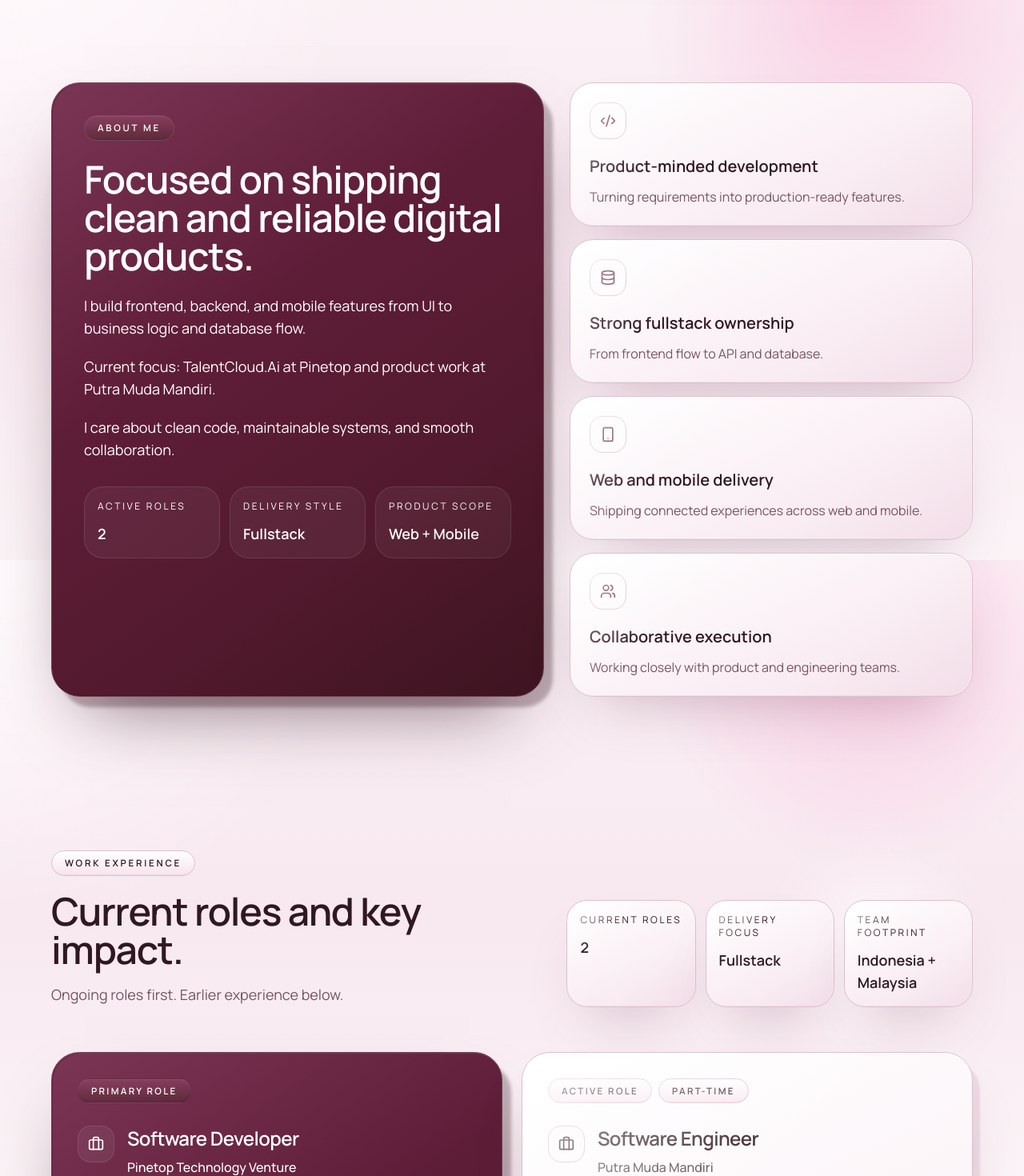
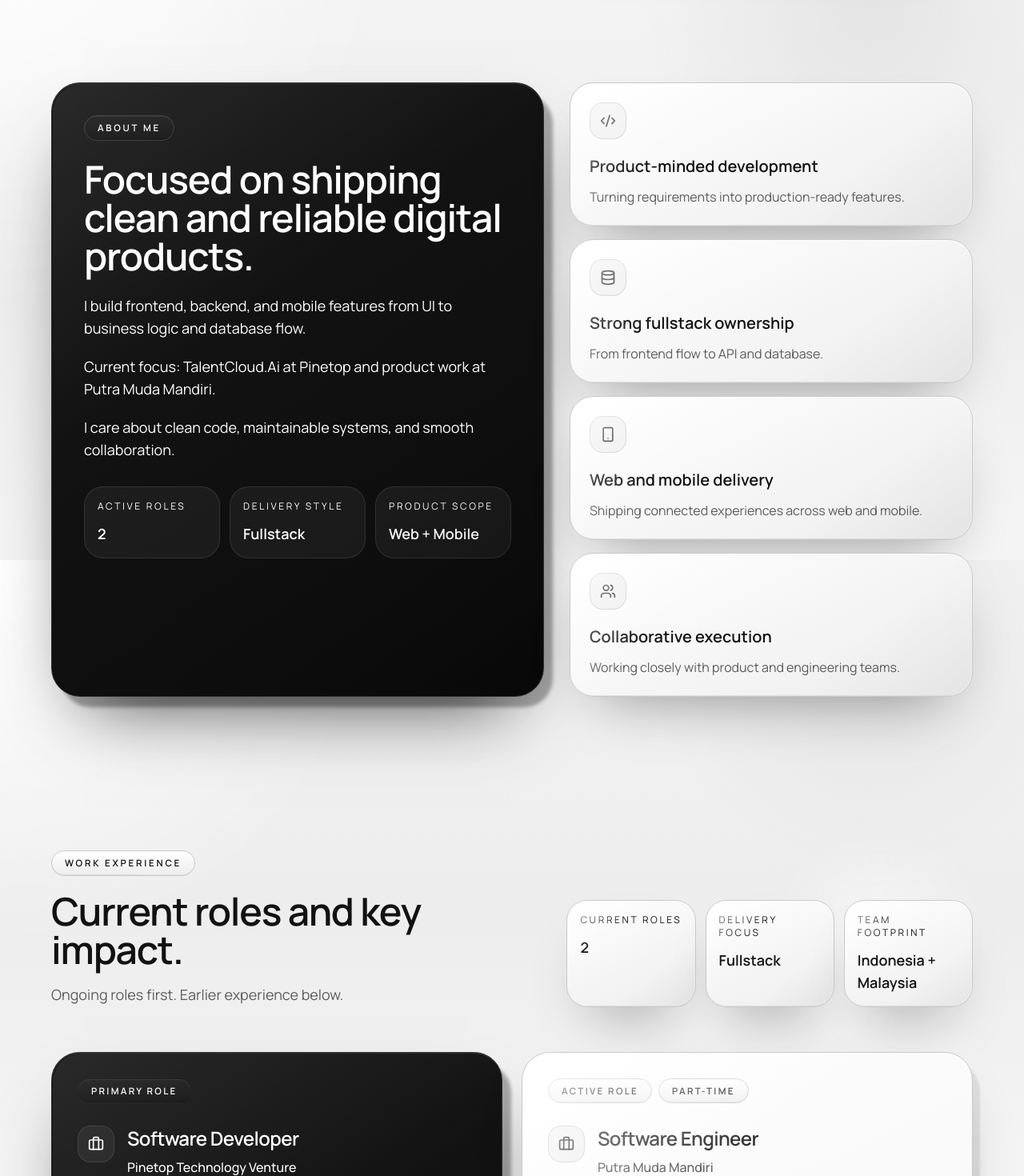
Before and after one commit to ndraoo/portofolio-indra-v3, a React (Vite) app: page / in a window 1280 px wide. Shown: the part 900-2370 px from the top of the page at 80% size. Built offline with nearby package versions, Linux system fonts and the light colour scheme; the HTML template or start-up script is replaced by a standard one.

Commit message:
Revert "feat: update styles and colors across portfolio components for improved aesthetics and consistency"
This reverts commit 2914995f3fb86767b76b746a315d75db855db6e2.

```diff
--- a/src/components/About.tsx
+++ b/src/components/About.tsx
@@ -72,7 +72,7 @@ const About = () => {
               key={title}
               className="panel-3d rounded-[1.85rem] p-6 transition-all duration-300 hover:-translate-y-1"
             >
-              <div className="inline-flex rounded-2xl border border-primary/12 bg-accent/12 p-3 text-primary">
+              <div className="inline-flex rounded-2xl border border-black/8 bg-black/5 p-3 text-foreground">
                 <Icon className="h-5 w-5" />
               </div>
               <h3 className="mt-5 text-xl font-semibold text-foreground">{title}</h3>
--- a/src/components/Contact.tsx
+++ b/src/components/Contact.tsx
@@ -4,7 +4,7 @@ import { ArrowUpRight, Download, Github, Linkedin } from "lucide-react";
 const Contact = () => {
   return (
     <footer id="contact" className="relative overflow-hidden px-6 py-20">
-      <div className="absolute inset-x-0 top-0 -z-10 h-64 bg-[radial-gradient(circle_at_20%_0%,hsl(0_0%_100%/.5),transparent_30%),radial-gradient(circle_at_90%_20%,hsl(331_74%_63%/.2),transparent_24%)]" />
+      <div className="absolute inset-x-0 top-0 -z-10 h-64 bg-[radial-gradient(circle_at_20%_0%,hsl(0_0%_100%/.46),transparent_30%),radial-gradient(circle_at_90%_20%,hsl(0_0%_0%/.08),transparent_24%)]" />
 
       <div className="mx-auto max-w-6xl">
         <div className="panel-3d-dark stack-offset-dark rounded-[2.4rem] p-8 text-white md:p-10">
--- a/src/components/Projects.tsx
+++ b/src/components/Projects.tsx
@@ -63,7 +63,7 @@ const Projects = () => {
 
   return (
     <section id="projects" className="relative overflow-hidden px-6 py-24">
-      <div className="absolute inset-x-0 top-0 -z-10 h-64 bg-[radial-gradient(circle_at_15%_0%,hsl(0_0%_100%/.58),transparent_34%),radial-gradient(circle_at_88%_15%,hsl(331_74%_63%/.18),transparent_24%)]" />
+      <div className="absolute inset-x-0 top-0 -z-10 h-64 bg-[radial-gradient(circle_at_15%_0%,hsl(0_0%_100%/.5),transparent_34%),radial-gradient(circle_at_88%_15%,hsl(0_0%_0%/.08),transparent_24%)]" />
 
       <div className="mx-auto max-w-6xl">
         <div className="mb-14 max-w-3xl">
--- a/src/components/Skills.tsx
+++ b/src/components/Skills.tsx
@@ -31,7 +31,7 @@ const skillGroups = [
 const Skills = () => {
   return (
     <section className="relative overflow-hidden px-6 py-24">
-      <div className="absolute inset-x-0 top-0 -z-10 h-72 bg-[radial-gradient(circle_at_80%_0%,hsl(331_74%_63%/.18),transparent_28%),radial-gradient(circle_at_12%_20%,hsl(0_0%_100%/.45),transparent_36%)]" />
+      <div className="absolute inset-x-0 top-0 -z-10 h-72 bg-[radial-gradient(circle_at_80%_0%,hsl(0_0%_0%/.08),transparent_28%),radial-gradient(circle_at_12%_20%,hsl(0_0%_100%/.45),transparent_36%)]" />
 
       <div className="mx-auto grid max-w-6xl gap-8 lg:grid-cols-[0.9fr_1.1fr]">
         <div className="panel-3d-dark stack-offset-dark rounded-[2.25rem] p-8 text-white xl:p-10">
@@ -68,7 +68,7 @@ const Skills = () => {
               key={title}
               className="panel-3d rounded-[1.85rem] p-6 transition-all duration-300 hover:-translate-y-1"
             >
-              <div className="inline-flex rounded-2xl border border-primary/12 bg-accent/12 p-3 text-primary">
+              <div className="inline-flex rounded-2xl border border-black/8 bg-black/5 p-3 text-foreground">
                 <Icon className="h-5 w-5" />
               </div>
 
--- a/src/components/WorkExperience.tsx
+++ b/src/components/WorkExperience.tsx
@@ -142,7 +142,7 @@ const ExperienceCard = ({ exp, index }: { exp: Experience; index: number }) => {
         <div
           className={cn(
             "rounded-2xl p-3",
-            dark ? "border border-white/10 bg-white/[0.06]" : "border border-primary/12 bg-accent/12"
+            dark ? "border border-white/10 bg-white/[0.06]" : "border border-black/8 bg-black/5"
           )}
         >
           <Briefcase className="h-5 w-5" />
@@ -180,7 +180,7 @@ const ExperienceCard = ({ exp, index }: { exp: Experience; index: number }) => {
       <div
         className={cn(
           "mt-7 rounded-[1.7rem] border p-5",
-          dark ? "border-white/10 bg-white/[0.05]" : "border-primary/12 bg-accent/[0.08]"
+          dark ? "border-white/10 bg-white/[0.05]" : "border-black/8 bg-black/[0.025]"
         )}
       >
         <div className={cn("flex items-center gap-2 text-sm uppercase tracking-[0.22em]", dark ? "text-white/46" : "text-foreground/52")}>
@@ -198,7 +198,7 @@ const ExperienceCard = ({ exp, index }: { exp: Experience; index: number }) => {
             key={item}
             className={cn(
               "flex items-start gap-3 rounded-[1.4rem] border p-4",
-              dark ? "border-white/10 bg-white/[0.04]" : "border-primary/12 bg-card/75"
+              dark ? "border-white/10 bg-white/[0.04]" : "border-black/8 bg-white/70"
             )}
           >
             <CheckCircle2 className={cn("mt-0.5 h-5 w-5 flex-shrink-0", dark ? "text-white" : "text-foreground")} />
@@ -263,8 +263,8 @@ const WorkExperience = () => {
 
   return (
     <section id="experience" className="relative overflow-hidden px-6 py-24">
-      <div className="absolute left-[10%] top-20 -z-10 h-52 w-52 rounded-full bg-accent/18 blur-3xl" />
-      <div className="absolute right-[8%] top-32 -z-10 h-40 w-40 rounded-[2rem] border border-primary/12 bg-card/55 blur-2xl" />
+      <div className="absolute left-[10%] top-20 -z-10 h-52 w-52 rounded-full bg-black/6 blur-3xl" />
+      <div className="absolute right-[8%] top-32 -z-10 h-40 w-40 rounded-[2rem] border border-black/6 bg-white/45 blur-2xl" />
 
       <div className="mx-auto max-w-6xl">
         <div className="mb-14 grid gap-6 lg:grid-cols-[1.1fr_0.9fr] lg:items-end">
--- a/src/index.css
+++ b/src/index.css
@@ -10,43 +10,43 @@ All colors MUST be HSL.
 
 @layer base {
   :root {
-    --background: 334 45% 97%;
-    --foreground: 336 34% 14%;
+    --background: 0 0% 96%;
+    --foreground: 0 0% 7%;
 
     --card: 0 0% 100%;
-    --card-foreground: 336 34% 14%;
+    --card-foreground: 0 0% 7%;
 
     --popover: 0 0% 100%;
-    --popover-foreground: 336 34% 14%;
+    --popover-foreground: 0 0% 7%;
 
-    --primary: 334 52% 24%;
+    --primary: 0 0% 6%;
     --primary-foreground: 0 0% 98%;
 
-    --secondary: 333 40% 92%;
-    --secondary-foreground: 336 34% 14%;
+    --secondary: 0 0% 91%;
+    --secondary-foreground: 0 0% 7%;
 
-    --muted: 333 27% 89%;
-    --muted-foreground: 337 18% 40%;
+    --muted: 0 0% 88%;
+    --muted-foreground: 0 0% 36%;
 
-    --accent: 331 74% 63%;
-    --accent-foreground: 0 0% 100%;
+    --accent: 0 0% 18%;
+    --accent-foreground: 0 0% 98%;
 
-    --destructive: 354 63% 45%;
+    --destructive: 0 0% 20%;
     --destructive-foreground: 0 0% 98%;
 
-    --border: 334 28% 81%;
-    --input: 334 28% 81%;
-    --ring: 331 74% 63%;
+    --border: 0 0% 79%;
+    --input: 0 0% 79%;
+    --ring: 0 0% 34%;
 
     --radius: 0.75rem;
 
-    --gradient-primary: linear-gradient(145deg, hsl(333 53% 28%) 0%, hsl(343 52% 18%) 100%);
-    --gradient-subtle: linear-gradient(180deg, hsl(334 45% 97%) 0%, hsl(330 50% 94%) 100%);
-    --gradient-card: linear-gradient(155deg, hsl(0 0% 100%) 0%, hsl(330 52% 93%) 100%);
+    --gradient-primary: linear-gradient(145deg, hsl(0 0% 9%) 0%, hsl(0 0% 4%) 100%);
+    --gradient-subtle: linear-gradient(180deg, hsl(0 0% 97%) 0%, hsl(0 0% 94%) 100%);
+    --gradient-card: linear-gradient(155deg, hsl(0 0% 100%) 0%, hsl(0 0% 93%) 100%);
 
-    --shadow-soft: 0 1px 0 hsl(0 0% 100% / 0.95) inset, 0 -1px 0 hsl(335 24% 46% / 0.06) inset, 0 28px 50px -34px hsl(331 38% 30% / 0.28);
-    --shadow-medium: 0 1px 0 hsl(0 0% 100% / 0.95) inset, 0 -1px 0 hsl(335 24% 46% / 0.08) inset, 0 36px 74px -36px hsl(331 38% 30% / 0.34);
-    --shadow-strong: 0 1px 0 hsl(0 0% 100% / 0.12) inset, 0 -1px 0 hsl(340 46% 10% / 0.35) inset, 0 46px 90px -42px hsl(338 52% 14% / 0.68);
+    --shadow-soft: 0 1px 0 hsl(0 0% 100% / 0.95) inset, 0 -1px 0 hsl(0 0% 0% / 0.05) inset, 0 28px 50px -34px hsl(0 0% 0% / 0.36);
+    --shadow-medium: 0 1px 0 hsl(0 0% 100% / 0.95) inset, 0 -1px 0 hsl(0 0% 0% / 0.08) inset, 0 36px 74px -36px hsl(0 0% 0% / 0.42);
+    --shadow-strong: 0 1px 0 hsl(0 0% 100% / 0.12) inset, 0 -1px 0 hsl(0 0% 0% / 0.35) inset, 0 46px 90px -42px hsl(0 0% 0% / 0.78);
 
     /* Transitions */
     --transition-smooth: all 0.3s cubic-bezier(0.4, 0, 0.2, 1);
@@ -54,15 +54,15 @@ All colors MUST be HSL.
 
     --sidebar-background: 0 0% 98%;
 
-    --sidebar-foreground: 336 22% 26%;
+    --sidebar-foreground: 0 0% 26%;
 
-    --sidebar-primary: 334 52% 24%;
+    --sidebar-primary: 0 0% 10%;
 
     --sidebar-primary-foreground: 0 0% 98%;
 
-    --sidebar-accent: 333 40% 95%;
+    --sidebar-accent: 0 0% 95.9%;
 
-    --sidebar-accent-foreground: 336 34% 14%;
+    --sidebar-accent-foreground: 0 0% 10%;
 
     --sidebar-border: 220 13% 91%;
 
@@ -70,44 +70,44 @@ All colors MUST be HSL.
   }
 
   .dark {
-    --background: 336 28% 8%;
+    --background: 0 0% 5%;
     --foreground: 0 0% 98%;
 
-    --card: 336 24% 10%;
+    --card: 0 0% 8%;
     --card-foreground: 0 0% 98%;
 
-    --popover: 336 28% 8%;
+    --popover: 0 0% 5%;
     --popover-foreground: 0 0% 98%;
 
-    --primary: 331 72% 71%;
-    --primary-foreground: 336 28% 8%;
+    --primary: 0 0% 98%;
+    --primary-foreground: 0 0% 5%;
 
-    --secondary: 335 22% 14%;
+    --secondary: 0 0% 12%;
     --secondary-foreground: 0 0% 98%;
 
-    --muted: 335 18% 16%;
+    --muted: 0 0% 14%;
     --muted-foreground: 0 0% 60%;
 
-    --accent: 331 72% 71%;
-    --accent-foreground: 336 28% 8%;
+    --accent: 0 0% 86%;
+    --accent-foreground: 0 0% 5%;
 
     --destructive: 0 0% 80%;
     --destructive-foreground: 0 0% 5%;
 
-    --border: 335 16% 22%;
-    --input: 335 16% 22%;
-    --ring: 331 72% 71%;
+    --border: 0 0% 18%;
+    --input: 0 0% 18%;
+    --ring: 0 0% 80%;
 
-    --gradient-primary: linear-gradient(145deg, hsl(330 66% 76%) 0%, hsl(337 59% 64%) 100%);
-    --gradient-subtle: linear-gradient(180deg, hsl(336 28% 8%) 0%, hsl(336 20% 11%) 100%);
-    --gradient-card: linear-gradient(145deg, hsl(336 24% 10%) 0%, hsl(336 20% 14%) 100%);
-    --sidebar-background: 336 24% 10%;
-    --sidebar-foreground: 0 0% 95.9%;
-    --sidebar-primary: 331 72% 71%;
+    --gradient-primary: linear-gradient(145deg, hsl(0 0% 100%) 0%, hsl(0 0% 84%) 100%);
+    --gradient-subtle: linear-gradient(180deg, hsl(0 0% 5%) 0%, hsl(0 0% 8%) 100%);
+    --gradient-card: linear-gradient(145deg, hsl(0 0% 8%) 0%, hsl(0 0% 12%) 100%);
+    --sidebar-background: 240 5.9% 10%;
+    --sidebar-foreground: 240 4.8% 95.9%;
+    --sidebar-primary: 224.3 76.3% 48%;
     --sidebar-primary-foreground: 0 0% 100%;
-    --sidebar-accent: 336 18% 16%;
-    --sidebar-accent-foreground: 0 0% 95.9%;
-    --sidebar-border: 336 18% 16%;
+    --sidebar-accent: 240 3.7% 15.9%;
+    --sidebar-accent-foreground: 240 4.8% 95.9%;
+    --sidebar-border: 240 3.7% 15.9%;
     --sidebar-ring: 217.2 91.2% 59.8%;
   }
 }
@@ -121,9 +121,9 @@ All colors MUST be HSL.
     @apply bg-background text-foreground antialiased;
     min-height: 100vh;
     background-image:
-      radial-gradient(circle at top left, hsl(327 100% 99% / 0.96), transparent 30%),
-      radial-gradient(circle at 85% 12%, hsl(330 86% 81% / 0.45), transparent 22%),
-      linear-gradient(180deg, hsl(var(--background)) 0%, hsl(330 52% 94%) 54%, hsl(var(--background)) 100%);
+      radial-gradient(circle at top left, hsl(0 0% 100% / 0.92), transparent 32%),
+      radial-gradient(circle at 85% 12%, hsl(0 0% 82% / 0.42), transparent 22%),
+      linear-gradient(180deg, hsl(var(--background)) 0%, hsl(0 0% 93%) 54%, hsl(var(--background)) 100%);
     background-attachment: fixed;
     font-feature-settings: "ss01" 1, "cv02" 1, "cv11" 1;
     position: relative;
@@ -135,8 +135,8 @@ All colors MUST be HSL.
     inset: 0;
     pointer-events: none;
     background-image:
-      linear-gradient(hsl(333 32% 44% / 0.05) 1px, transparent 1px),
-      linear-gradient(90deg, hsl(333 32% 44% / 0.05) 1px, transparent 1px);
+      linear-gradient(hsl(0 0% 0% / 0.03) 1px, transparent 1px),
+      linear-gradient(90deg, hsl(0 0% 0% / 0.03) 1px, transparent 1px);
     background-size: 64px 64px;
     mask-image: linear-gradient(180deg, hsl(0 0% 0% / 0.5), transparent 85%);
     opacity: 0.45;
@@ -147,7 +147,7 @@ All colors MUST be HSL.
   }
 
   ::selection {
-    background: hsl(331 74% 63% / 0.24);
+    background: hsl(0 0% 7% / 0.16);
     color: hsl(var(--foreground));
   }
 
@@ -169,13 +169,13 @@ All colors MUST be HSL.
     position: absolute;
     inset: 1px;
     border-radius: inherit;
-    background: linear-gradient(140deg, hsl(0 0% 100% / 0.72), transparent 32%, transparent 68%, hsl(334 28% 60% / 0.06));
+    background: linear-gradient(140deg, hsl(0 0% 100% / 0.72), transparent 32%, transparent 68%, hsl(0 0% 0% / 0.04));
     pointer-events: none;
   }
 
   .panel-3d-dark {
     position: relative;
-    border: 1px solid hsl(336 26% 34%);
+    border: 1px solid hsl(0 0% 18%);
     background: var(--gradient-primary);
     box-shadow: var(--shadow-strong);
   }
@@ -185,7 +185,7 @@ All colors MUST be HSL.
     position: absolute;
     inset: 1px;
     border-radius: inherit;
-    background: linear-gradient(145deg, hsl(0 0% 100% / 0.09), transparent 38%, transparent 70%, hsl(337 42% 10% / 0.24));
+    background: linear-gradient(145deg, hsl(0 0% 100% / 0.08), transparent 38%, transparent 70%, hsl(0 0% 0% / 0.2));
     pointer-events: none;
   }
 
@@ -200,7 +200,7 @@ All colors MUST be HSL.
     z-index: -1;
     border-radius: inherit;
     transform: translate(10px, 12px);
-    background: hsl(332 34% 42% / 0.12);
+    background: hsl(0 0% 0% / 0.08);
     filter: blur(1px);
   }
 
@@ -215,19 +215,19 @@ All colors MUST be HSL.
     z-index: -1;
     border-radius: inherit;
     transform: translate(12px, 14px);
-    background: hsl(336 42% 18% / 0.3);
+    background: hsl(0 0% 0% / 0.3);
     filter: blur(2px);
   }
 
   .chip-3d {
     border: 1px solid hsl(var(--border));
-    background: linear-gradient(180deg, hsl(0 0% 100%), hsl(330 52% 93%));
-    box-shadow: 0 1px 0 hsl(0 0% 100% / 0.95) inset, 0 -1px 0 hsl(334 20% 52% / 0.08) inset, 0 18px 32px -26px hsl(331 38% 30% / 0.34);
+    background: linear-gradient(180deg, hsl(0 0% 100%), hsl(0 0% 93%));
+    box-shadow: 0 1px 0 hsl(0 0% 100% / 0.95) inset, 0 -1px 0 hsl(0 0% 0% / 0.06) inset, 0 18px 32px -26px hsl(0 0% 0% / 0.36);
   }
 
   .chip-3d-dark {
-    border: 1px solid hsl(336 26% 34%);
-    background: linear-gradient(180deg, hsl(333 46% 34%), hsl(341 48% 22%));
-    box-shadow: 0 1px 0 hsl(0 0% 100% / 0.08) inset, 0 -1px 0 hsl(337 42% 10% / 0.36) inset, 0 20px 34px -28px hsl(338 52% 14% / 0.62);
+    border: 1px solid hsl(0 0% 22%);
+    background: linear-gradient(180deg, hsl(0 0% 11%), hsl(0 0% 7%));
+    box-shadow: 0 1px 0 hsl(0 0% 100% / 0.08) inset, 0 -1px 0 hsl(0 0% 0% / 0.36) inset, 0 20px 34px -28px hsl(0 0% 0% / 0.68);
   }
 }
```
Also changed, not shown: src/components/Hero.tsx (+4 -4 lines).
